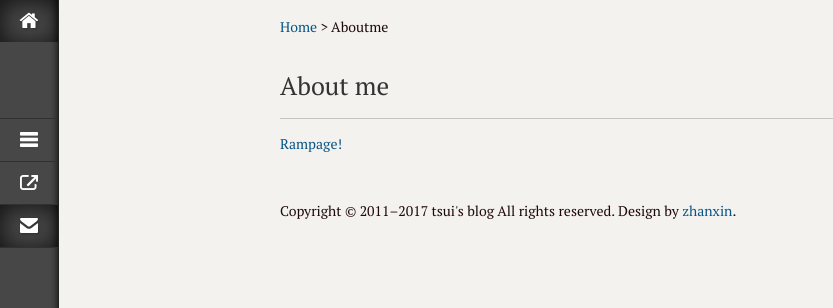
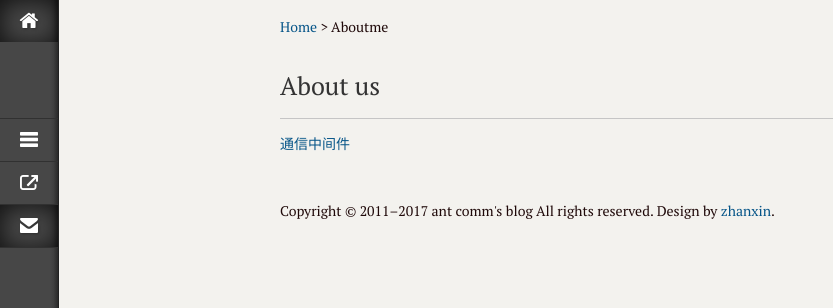
Before and after one commit to xmtsui/recruit, a Jekyll site: the page built from contact.html, in a window 1280 px wide. Shown: the top 308 px of the page, without its empty margins (0-833 px from the left). Built offline with Jekyll 4.4.1, drawn with Linux system fonts in a browser that asks for light colours.

Commit message:
modify by quickcommint

```diff
--- a/_config.yml
+++ b/_config.yml
@@ -75,7 +75,7 @@ iLotus:
 
 
 #站点基础配置
-title: tsui's blog
+title: ant comm's blog
 subTitle: ode to Doug Lea & Trustin Lee & Pieter Hintjens
 description: jekyll blog
 url: https://xmtsui.github.io/recruit
@@ -112,4 +112,4 @@ page:
     last: false
 
 author:
-  name: tsui
+  name: ant comm
--- a/contact.html
+++ b/contact.html
@@ -11,7 +11,7 @@ keywords: java, middleware
     {{ page.title }}
 </p>
 
-<h1 class="lotus-pagetit">About me</h1>
+<h1 class="lotus-pagetit">About us</h1>
 <article id="about">
-    <p><a href="https://about.me/xmtsui" rel="nofollow" rel="nofollow" title="about.me">Rampage!</a></p>
+    <p><a href="" rel="nofollow" rel="nofollow" title="about.me">通信中间件</a></p>
 </article>
--- a/links.html
+++ b/links.html
@@ -15,6 +15,5 @@ keywords: java, middleware
 <article id="about">
 <ol>
   <li>本博客模版<a href="https://github.com/pizn/iLotus" rel="nofollow" rel="nofollow" title="本博客模版">github地址</a>，感谢展新大侠</li>
-  <li><a href="https://www.slideshare.net/xmtsui" rel="nofollow" rel="nofollow" title="slideshare">my slideshare homepage</a></li>
 </ol>
 </article>
```
